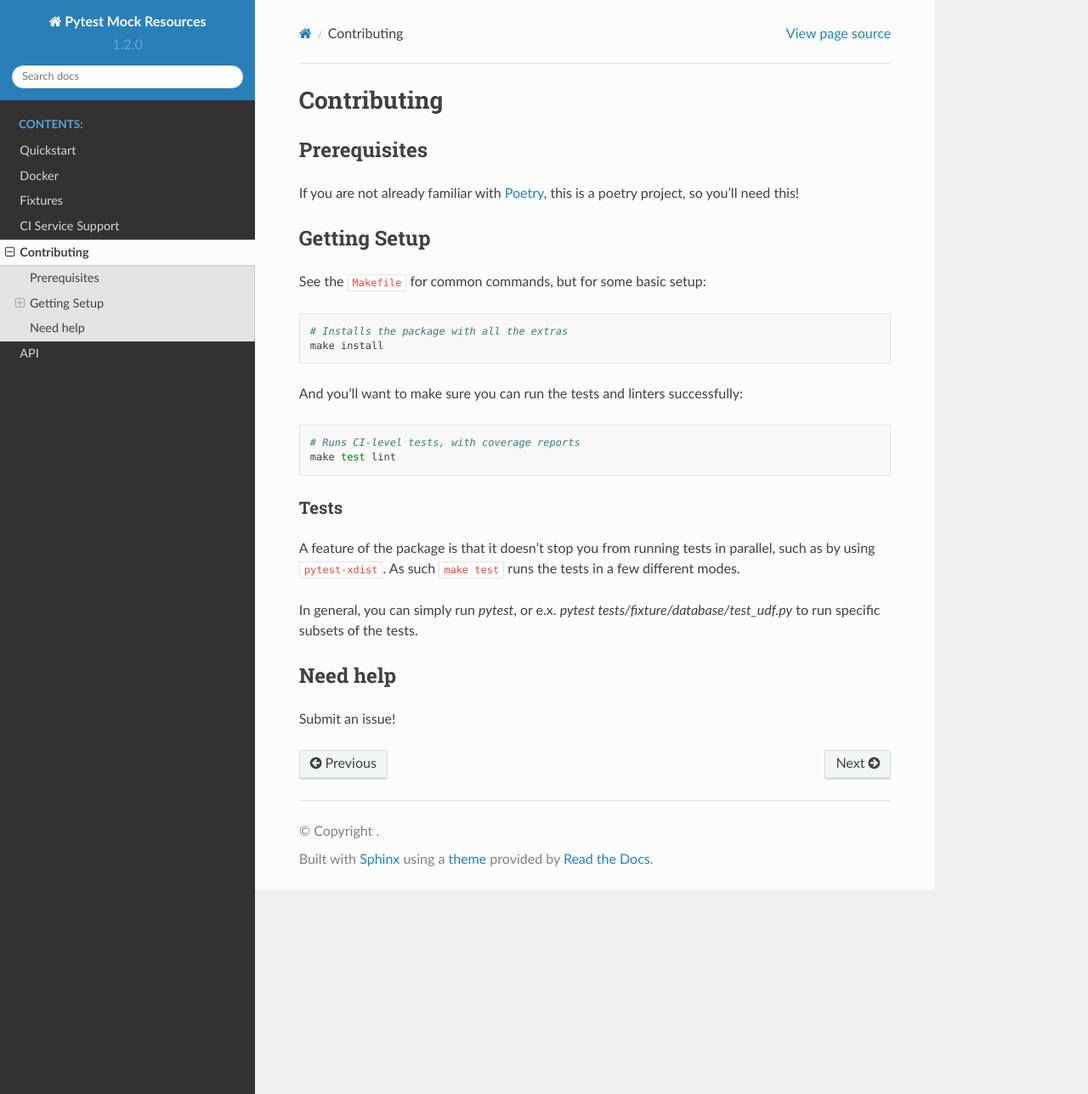
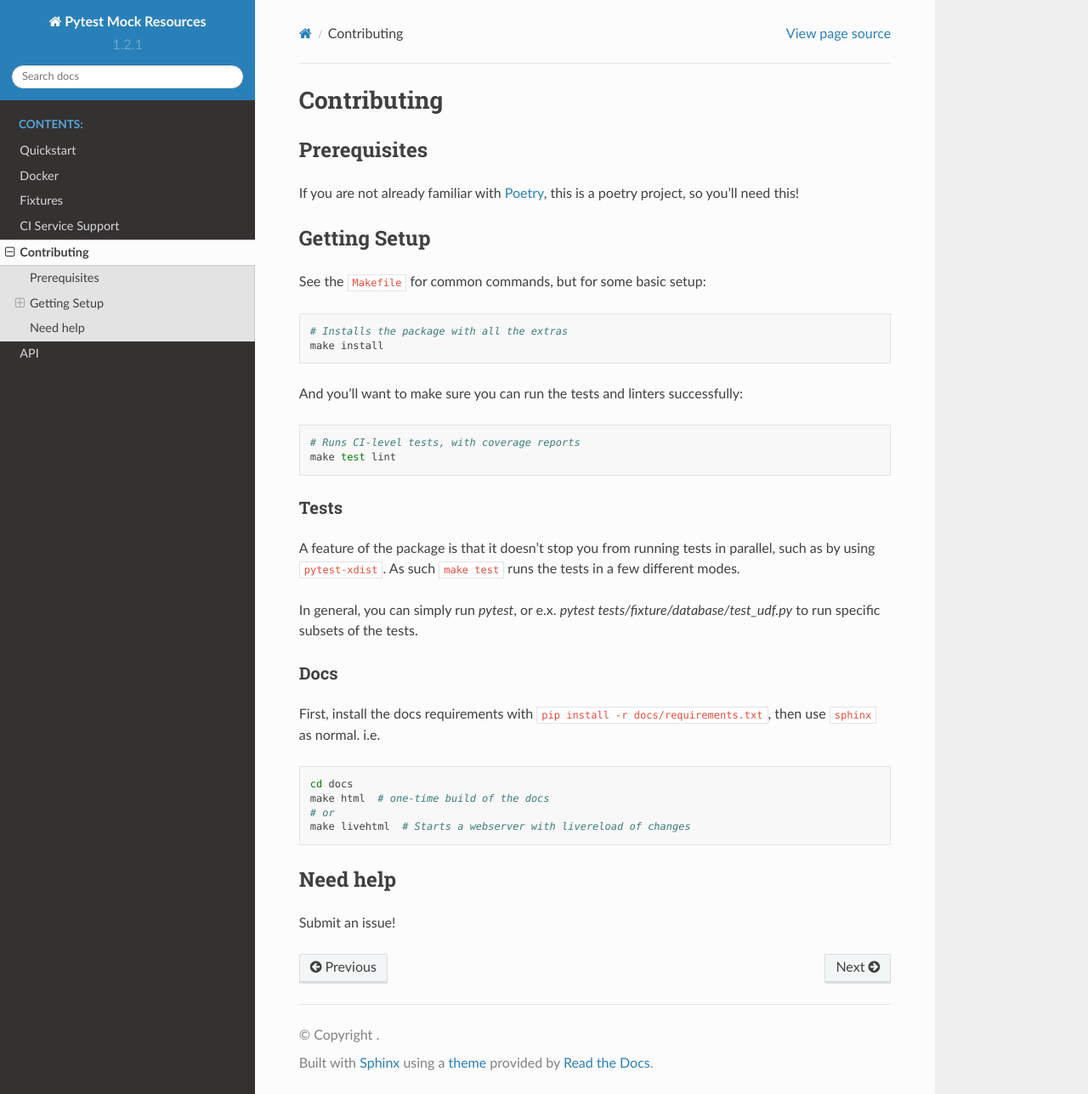
Before and after one commit to schireson/pytest-mock-resources, a Sphinx documentation site: the page built from docs/source/contributing.rst, in a window 1280 px wide and 1288 px high. Shown: the whole window at 85% size. Built offline with Sphinx 7.4.7 and the Read the Docs theme 2.0.0, drawn with Linux system fonts in a browser that asks for light colours.

Commit message:
Unify docs reqs in rtd docs folder.

```diff
--- a/docs/requirements.txt
+++ b/docs/requirements.txt
@@ -2,4 +2,5 @@ m2r
 sphinx
 sphinx_rtd_theme
 sphinx_autodoc_typehints
+sphinx-autobuild
 .
--- a/docs/source/conf.py
+++ b/docs/source/conf.py
@@ -12,16 +12,16 @@ import sys
 sys.path.insert(0, os.path.abspath(".."))
 
 project = "Pytest Mock Resources"
-release = "1.2.0"
-version = "1.2.0"
+release = "1.2.1"
+version = "1.2.1"
 
 extensions = [
     "m2r",
+    "sphinx.ext.autodoc",
+    "sphinx.ext.autodoc.typehints",
     "sphinx.ext.autosectionlabel",
-    "sphinx.ext.autodoc",
+    "sphinx.ext.intersphinx",
     "sphinx.ext.napoleon",
-    "sphinx_autodoc_typehints",
-    "sphinx.ext.intersphinx",
 ]
 
 templates_path = ["_templates"]
@@ -34,3 +34,4 @@ html_sidebars = {"**": ["globaltoc.html", "relations.html", "sourcelink.html", "
 intersphinx_mapping = {"https://docs.python.org/": None}
 
 autoclass_content = "both"
+master_doc = "index"
--- a/docs/source/contributing.rst
+++ b/docs/source/contributing.rst
@@ -34,6 +34,20 @@ In general, you can simply run `pytest`, or e.x. `pytest tests/fixture/database/
 run specific subsets of the tests.
 
 
+Docs
+~~~~
+
+First, install the docs requirements with :code:`pip install -r docs/requirements.txt`,
+then use :code:`sphinx` as normal. i.e.
+
+.. code-block:: bash
+
+   cd docs
+   make html  # one-time build of the docs
+   # or
+   make livehtml  # Starts a webserver with livereload of changes
+
+
 Need help
 ---------
 
```
Also changed, not shown: pyproject.toml (+1 -9 lines), 2 other files.
